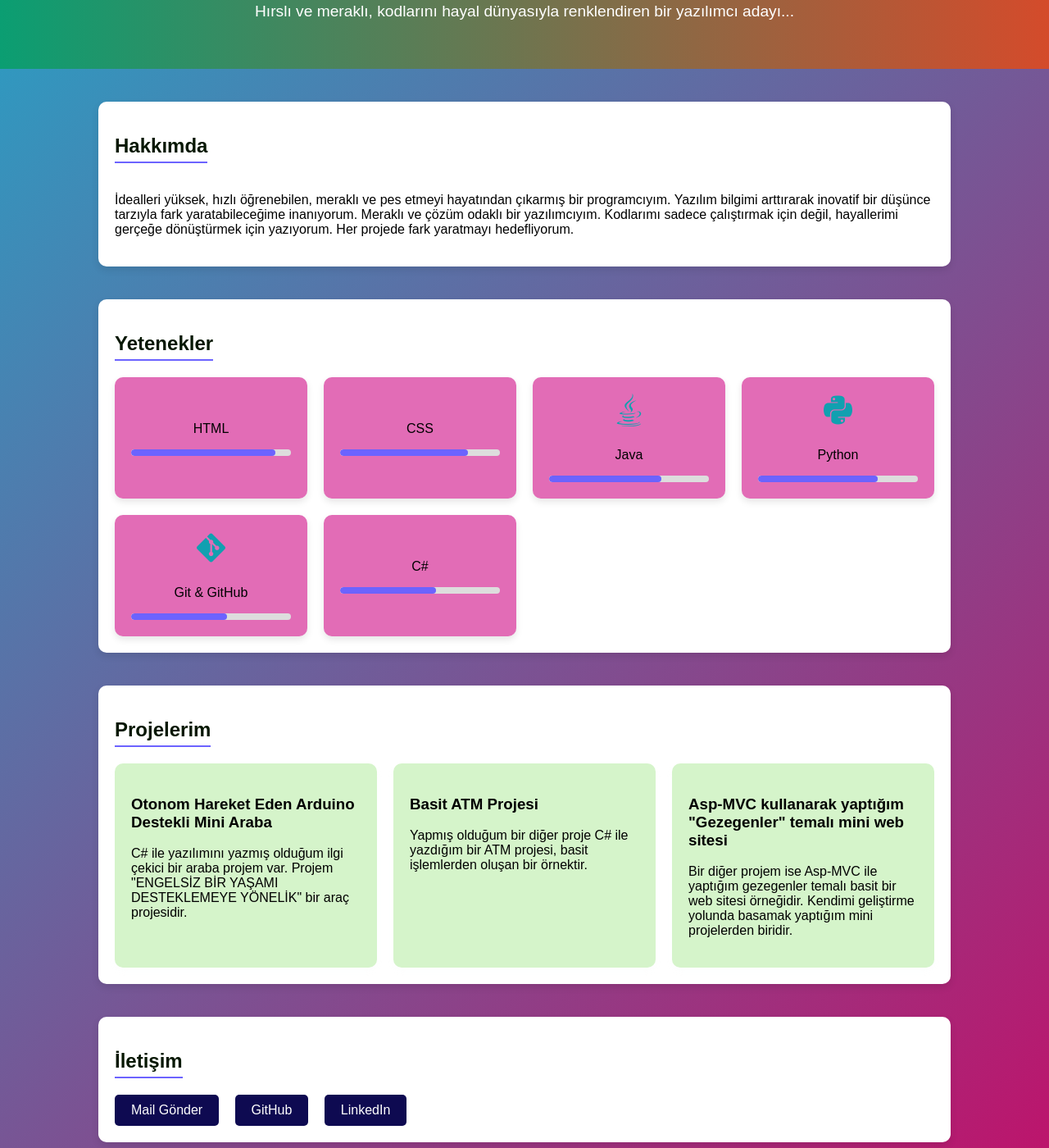
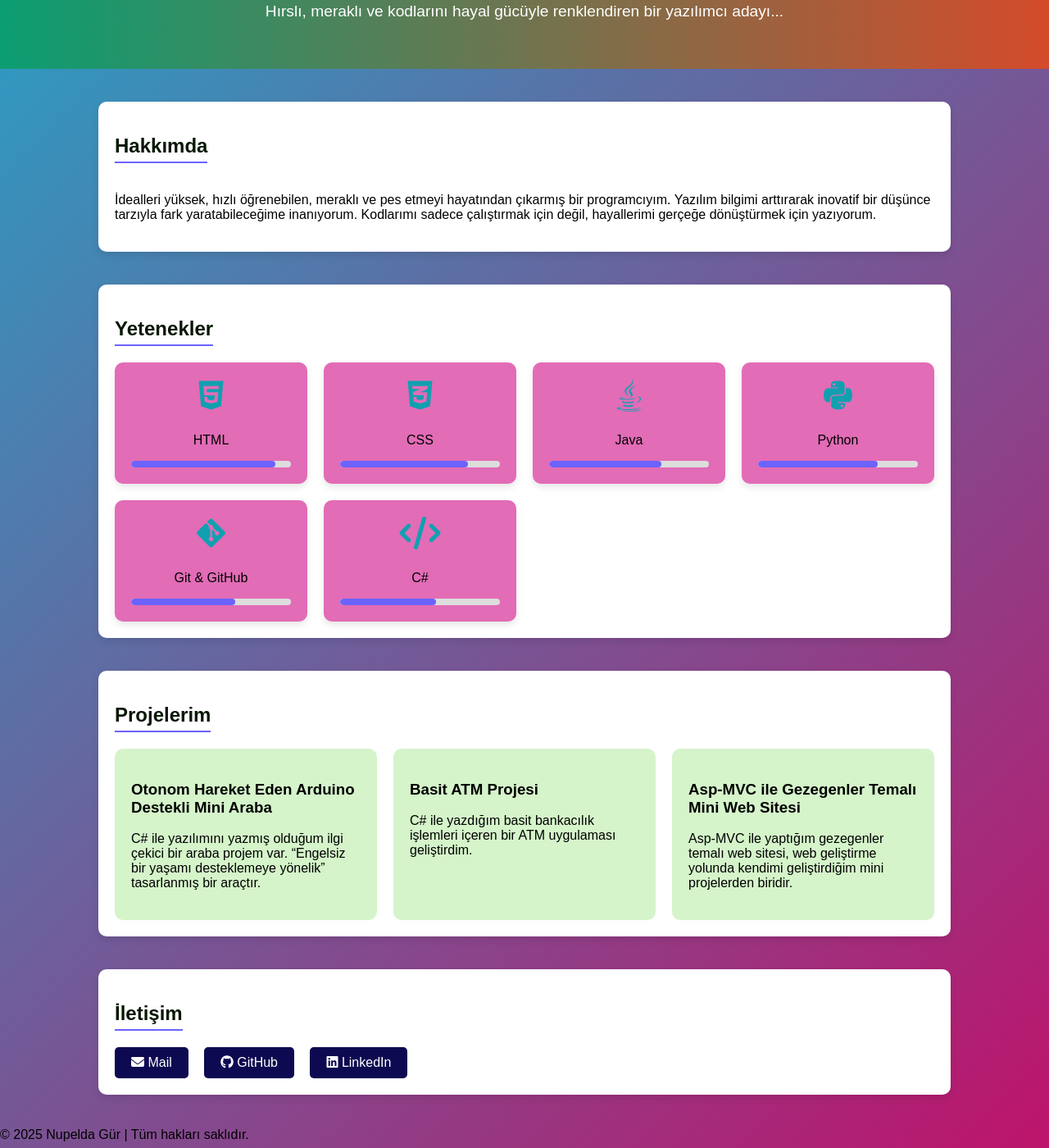
Before and after one commit to nupeldagur/my-portfolio, a plain HTML site: page index.html in a window 1280 px wide. Shown: the part 140-1540 px from the top of the page at 82% size. Drawn offline with Linux system fonts and the light colour scheme.

Commit message:
Update index.html

```diff
--- a/index.html
+++ b/index.html
@@ -2,9 +2,11 @@
 <html lang="tr">
 <head>
   <meta charset="UTF-8">
-  <title>Benim CV Web Sitem</title>
+  <meta name="viewport" content="width=device-width, initial-scale=1.0">
+  <title>Nupelda Gür | CV & Portfolyo</title>
   <link rel="stylesheet" href="style.css">
-  <link rel="stylesheet" href="https://cdnjs.cloudflare.com/ajax/libs/font-awesome/6.4.0/css/all.min.css">
+  <link rel="stylesheet"
+        href="https://cdnjs.cloudflare.com/ajax/libs/font-awesome/6.4.0/css/all.min.css">
 </head>
 <body>
 
@@ -19,50 +21,58 @@
   </nav>
 
   <!-- HEADER -->
-  <header>
-    <h1>MERHABA! BEN NUPELDA GÜR</h1>
-    <p>Hırslı ve meraklı, kodlarını hayal dünyasıyla renklendiren bir yazılımcı adayı...</p>
+  <header class="hero">
+    <h1>MERHABA! BEN <span class="highlight">NUPELDA GÜR</span></h1>
+    <p>Hırslı, meraklı ve kodlarını hayal gücüyle renklendiren bir yazılımcı adayı...</p>
   </header>
 
+  <main>
     <!-- HAKKIMDA -->
-  <section id="about">
+    <section id="about" class="section">
       <h2>Hakkımda</h2>
-    <p>İdealleri yüksek, hızlı öğrenebilen, meraklı ve pes etmeyi hayatından çıkarmış bir programcıyım. Yazılım bilgimi arttırarak inovatif bir düşünce tarzıyla fark yaratabileceğime inanıyorum.
-      Meraklı ve çözüm odaklı bir yazılımcıyım. Kodlarımı sadece çalıştırmak için değil, hayallerimi gerçeğe dönüştürmek için yazıyorum. Her projede fark yaratmayı hedefliyorum.
+      <p>
+        İdealleri yüksek, hızlı öğrenebilen, meraklı ve pes etmeyi hayatından çıkarmış bir programcıyım.
+        Yazılım bilgimi arttırarak inovatif bir düşünce tarzıyla fark yaratabileceğime inanıyorum.
+        Kodlarımı sadece çalıştırmak için değil, hayallerimi gerçeğe dönüştürmek için yazıyorum.
       </p>
     </section>
 
     <!-- YETENEKLER -->
-  <section id="skills">
+    <section id="skills" class="section">
       <h2>Yetenekler</h2>
       <div class="skills-list">
         <div class="skill">
-        <i class="fa-brands fa-html"></i>
+          <i class="fa-brands fa-html5"></i>
           <p>HTML</p>
           <div class="progress"><div style="width: 90%"></div></div>
         </div>
+
         <div class="skill">
-        <i class="fa-brands fa-css-alt"></i>
+          <i class="fa-brands fa-css3-alt"></i>
           <p>CSS</p>
           <div class="progress"><div style="width: 80%"></div></div>
         </div>
+
         <div class="skill">
           <i class="fa-brands fa-java"></i>
           <p>Java</p>
           <div class="progress"><div style="width: 70%"></div></div>
         </div>
+
         <div class="skill">
           <i class="fa-brands fa-python"></i>
           <p>Python</p>
           <div class="progress"><div style="width: 75%"></div></div>
         </div>
+
         <div class="skill">
           <i class="fa-brands fa-git-alt"></i>
           <p>Git & GitHub</p>
-        <div class="progress"><div style="width: 60%"></div></div>
+          <div class="progress"><div style="width: 65%"></div></div>
         </div>
+
         <div class="skill">
-        <i class="fa-brands fa-C#-alt"></i>
+          <i class="fa-solid fa-code"></i>
           <p>C#</p>
           <div class="progress"><div style="width: 60%"></div></div>
         </div>
@@ -70,33 +80,79 @@
     </section>
 
     <!-- PROJELER -->
-  <section id="projects">
+    <section id="projects" class="section">
       <h2>Projelerim</h2>
       <div class="projects-list">
         <div class="card">
           <h3>Otonom Hareket Eden Arduino Destekli Mini Araba</h3>
-        <p>C# ile yazılımını yazmış olduğum ilgi çekici bir araba projem var. Projem "ENGELSİZ BİR YAŞAMI DESTEKLEMEYE YÖNELİK" bir araç projesidir.</p>
+          <p>
+            C# ile yazılımını yazmış olduğum ilgi çekici bir araba projem var.
+            “Engelsiz bir yaşamı desteklemeye yönelik” tasarlanmış bir araçtır.
+          </p>
         </div>
+
         <div class="card">
           <h3>Basit ATM Projesi</h3>
-        <p>Yapmış olduğum bir diğer proje C# ile yazdığım bir ATM projesi, basit işlemlerden oluşan bir örnektir.</p>
+          <p>
+            C# ile yazdığım basit bankacılık işlemleri içeren bir ATM uygulaması geliştirdim.
+          </p>
         </div>
+
         <div class="card">
-        <h3>Asp-MVC kullanarak yaptığım "Gezegenler" temalı mini web sitesi</h3>
-        <p>Bir diğer projem ise Asp-MVC ile yaptığım gezegenler temalı basit bir web sitesi örneğidir. Kendimi geliştirme yolunda basamak yaptığım mini projelerden biridir.</p>
+          <h3>Asp-MVC ile Gezegenler Temalı Mini Web Sitesi</h3>
+          <p>
+            Asp-MVC ile yaptığım gezegenler temalı web sitesi,
+            web geliştirme yolunda kendimi geliştirdiğim mini projelerden biridir.
+          </p>
         </div>
       </div>
     </section>
 
     <!-- İLETİŞİM -->
-  <section id="contact">
+    <section id="contact" class="section">
       <h2>İletişim</h2>
       <div class="contact">
-      <a href="mailto:nupeldagur@gmail.com">Mail Gönder</a>
-      <a href="https://github.com/nupeldagur" target="_blank">GitHub</a>
-      <a href="https://www.linkedin.com/in/nupelda-gür/" target="_blank">LinkedIn</a>
+        <a href="mailto:nupeldagur@gmail.com"><i class="fa-solid fa-envelope"></i> Mail</a>
+        <a href="https://github.com/nupeldagur" target="_blank"><i class="fa-brands fa-github"></i> GitHub</a>
+        <a href="https://www.linkedin.com/in/nupelda-gür/" target="_blank"><i class="fa-brands fa-linkedin"></i> LinkedIn</a>
       </div>
     </section>
+  </main>
+
+  <!-- FOOTER -->
+  <footer>
+    <p>© 2025 Nupelda Gür | Tüm hakları saklıdır.</p>
+  </footer>
+
+  <!-- Yukarı Çık Butonu -->
+  <button id="topBtn" title="Yukarı Çık">⬆</button>
+
+  <!-- JAVASCRIPT -->
+  <script>
+    const navbar = document.querySelector("nav");
+    const topBtn = document.getElementById("topBtn");
+
+    window.addEventListener("scroll", () => {
+      // Navbar küçülmesi
+      if (window.scrollY > 50) {
+        navbar.classList.add("shrink");
+      } else {
+        navbar.classList.remove("shrink");
+      }
+
+      // Yukarı çık butonunu göster/gizle
+      if (document.body.scrollTop > 200 || document.documentElement.scrollTop > 200) {
+        topBtn.style.display = "block";
+      } else {
+        topBtn.style.display = "none";
+      }
+    });
+
+    // Yukarı çıkma işlevi
+    topBtn.addEventListener("click", () => {
+      window.scrollTo({ top: 0, behavior: 'smooth' });
+    });
+  </script>
 
 </body>
 </html>
```
Lines whose indentation alone changed are shown as unchanged.
